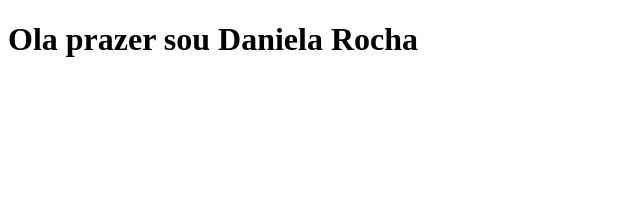
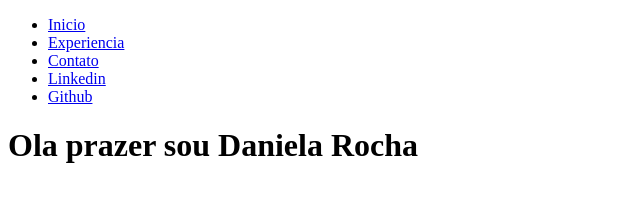
Before and after one commit to danirocha87/apresentacao, a plain HTML site: page index.html in a window 1280 px wide. Shown: the whole page, without its empty margins (0-640 px from the left). Drawn offline with Linux system fonts and the light colour scheme.

Commit message:
meu link das redes sociais

```diff
--- a/index.html
+++ b/index.html
@@ -6,6 +6,26 @@
     <title>Início</title>
 </head>
 <body>
+   <ul>
+       <li>
+           <a href="./index.html">Inicio</a>
+       </li>
+       <li>
+           <a href="./experiencia.html">Experiencia</a>
+       </li>
+       <li>
+           <a href="./contato.html">Contato</a>
+       </li>
+       <li>
+           <a href="https://www.linkedin.com/in/daniela-oliveira-a6337932/">Linkedin</a>
+       </li>
+       <li>
+           <a href="https://github.com/danirocha87"> Github</a>
+       </li>
+   </ul>
+
+
     <h1> Ola prazer sou Daniela Rocha</h1>
 </body>
+
 </html>
```
